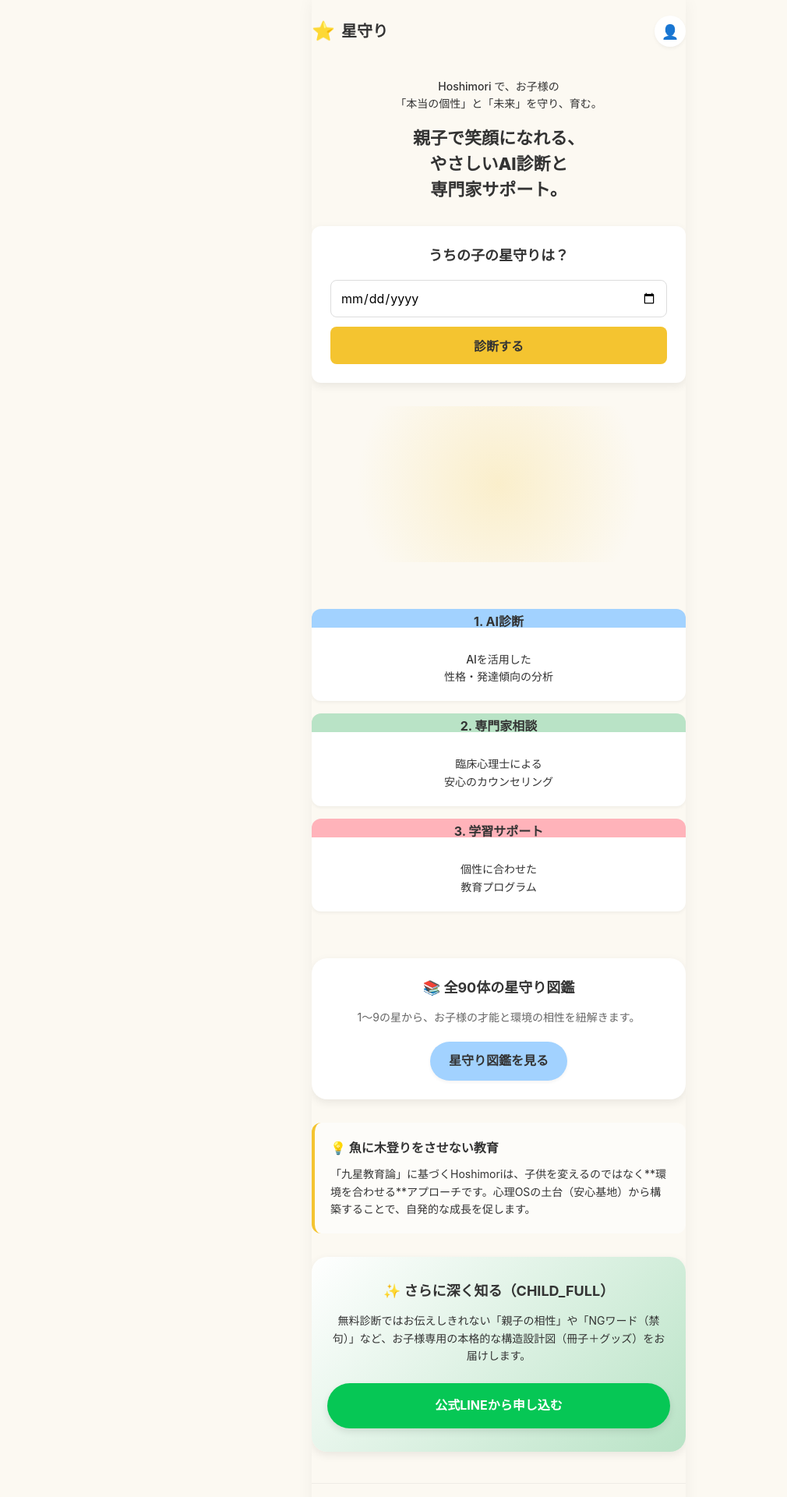
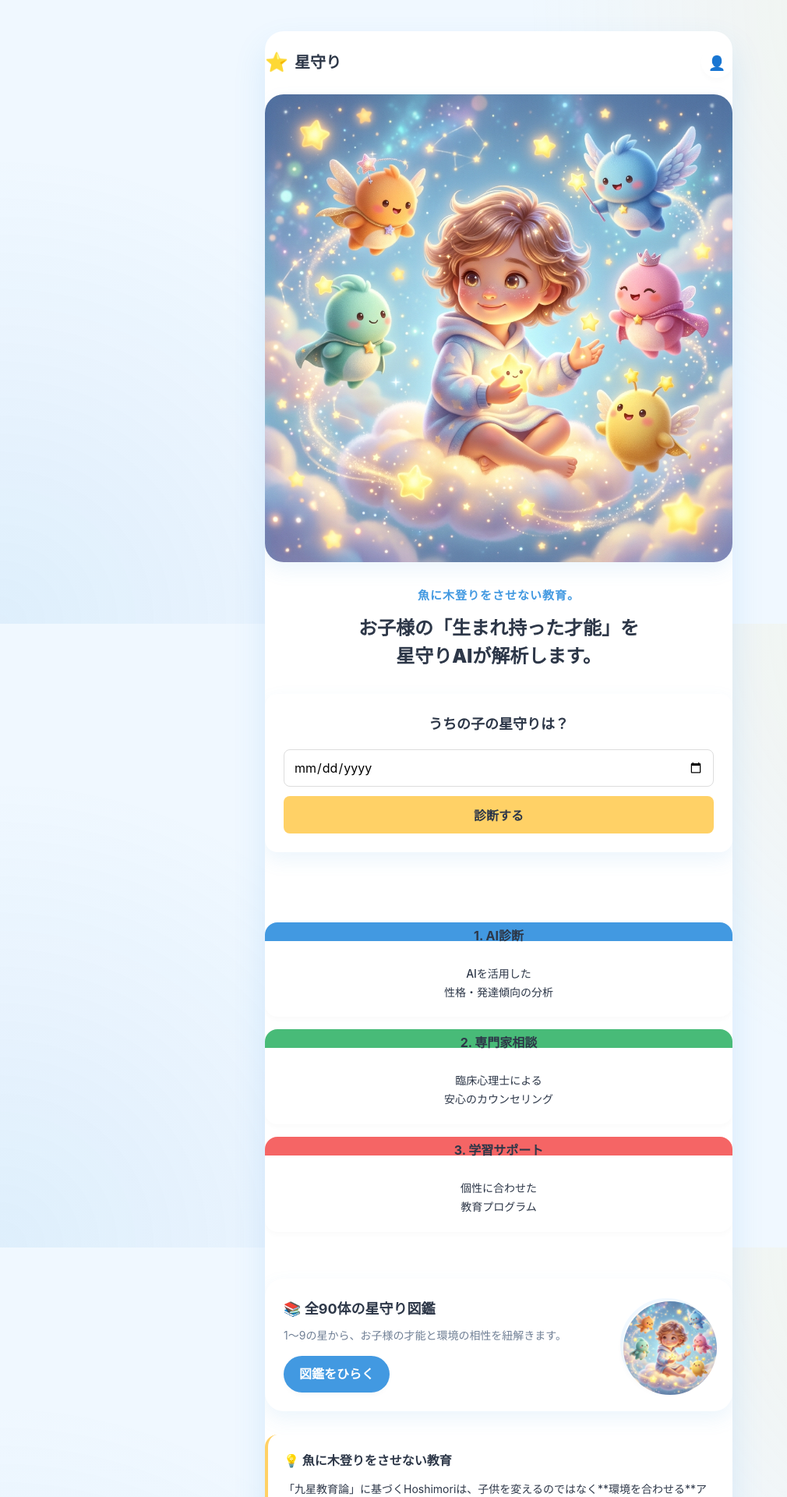
Before and after one commit to naotoada/hoshimori-web, a Next.js app: page / in a window 1280 px wide. Shown: the top 1920 px of the page at 78% size, without its empty margins (0-1010 px from the left). Built offline with nearby package versions, Linux system fonts and the light colour scheme.

Commit message:
UI: Overhaul design to professional light-blue & yellow theme with PC layout support and hero image

```diff
--- a/src/app/globals.css
+++ b/src/app/globals.css
@@ -1,20 +1,26 @@
 :root {
-  --bg-primary: #FCF9F2; /* Warm Ivory */
-  --bg-secondary: #ffffff;
-  --accent-yellow: #F4C430; /* Soft Yellow */
-  --accent-yellow-hover: #E3B320;
-  --text-main: #333333;
-  --text-muted: #666666;
-  --primary-blue: #A2D2FF; /* Soft Pastel Blue */
-  --primary-green: #B9E3C6; /* Soft Pastel Green */
-  --primary-red: #FFB3BA; /* Soft Pastel Red */
+  --bg-primary: #F0F8FF; /* Alice Blue / Light Sky Blue base */
+  --bg-secondary: #FFFFFF;
+  --bg-tertiary: #E1F0FA; /* Slightly darker blue for contrast */
 
-  --border-radius-lg: 20px;
-  --border-radius-md: 12px;
+  --accent-yellow: #FFD166; /* Vibrant, warm, premium yellow */
+  --accent-yellow-hover: #FFC033;
+  --accent-yellow-light: #FFE8A1;
+
+  --text-main: #2D3748; /* Professional dark gray/blue */
+  --text-muted: #718096;
+
+  --primary-blue: #4299E1;
+  --primary-green: #48BB78;
+  --primary-red: #F56565;
+
+  --border-radius-lg: 24px;
+  --border-radius-md: 16px;
   --border-radius-sm: 8px;
 
-  --shadow-sm: 0 2px 4px rgba(0,0,0,0.05);
-  --shadow-md: 0 4px 12px rgba(0,0,0,0.08);
+  --shadow-sm: 0 4px 6px rgba(0,0,0,0.02);
+  --shadow-md: 0 10px 25px rgba(66, 153, 225, 0.1);
+  --shadow-lg: 0 20px 40px rgba(66, 153, 225, 0.15);
 }
 
 * {
@@ -26,8 +32,11 @@
 body {
   font-family: 'Zen Maru Gothic', 'Zen Kaku Gothic New', -apple-system, BlinkMacSystemFont, "Segoe UI", Roboto, Helvetica, Arial, sans-serif;
   background-color: var(--bg-primary);
+  background-image: radial-gradient(circle at 100% 0%, rgba(255, 209, 102, 0.15) 0%, transparent 40%),
+                    radial-gradient(circle at 0% 100%, rgba(66, 153, 225, 0.1) 0%, transparent 40%);
+  background-attachment: fixed;
   color: var(--text-main);
-  line-height: 1.6;
+  line-height: 1.7;
 }
 
 a {
@@ -43,11 +52,22 @@
 }
 
 .container {
-  max-width: 480px; /* Mobile first */
+  max-width: 600px; /* Slightly wider for modern phones and tablets */
   margin: 0 auto;
   min-height: 100vh;
-  background-color: var(--bg-primary);
+  background-color: var(--bg-secondary);
   position: relative;
   overflow: hidden;
-  box-shadow: 0 0 20px rgba(0,0,0,0.05); /* So it looks good on desktop too */
+  box-shadow: var(--shadow-lg);
 }
+
+/* PC Optimization: when screen is wider than 600px, add padding to body and round the container */
+@media (min-width: 640px) {
+  body {
+    padding: 40px 20px;
+  }
+  .container {
+    border-radius: var(--border-radius-lg);
+    min-height: calc(100vh - 80px);
+  }
+}
--- a/src/app/hoshimori/[id]/page.module.css
+++ b/src/app/hoshimori/[id]/page.module.css
@@ -1,27 +1,34 @@
 .header {
-  padding: 20px 0;
+  padding: 30px 0;
   text-align: center;
   position: relative;
 }
 
 .backButton {
   position: absolute;
-  left: 0;
-  top: 24px;
+  left: 20px;
+  top: 36px;
   font-size: 14px;
   color: var(--text-muted);
   text-decoration: none;
+  font-weight: bold;
+  transition: color 0.2s;
+}
+
+.backButton:hover {
+  color: var(--primary-blue);
 }
 
 .title {
-  font-size: 28px;
+  font-size: 32px;
   font-weight: 900;
   color: var(--text-main);
-  margin-bottom: 4px;
+  margin-bottom: 8px;
+  letter-spacing: -0.5px;
 }
 
 .subtitle {
-  font-size: 14px;
+  font-size: 16px;
   color: var(--primary-blue);
   font-weight: bold;
 }
@@ -29,47 +36,100 @@
 .card {
   background-color: var(--bg-secondary);
   border-radius: var(--border-radius-lg);
-  padding: 24px;
-  box-shadow: var(--shadow-sm);
+  padding: 0 0 30px 0;
+  box-shadow: var(--shadow-md);
   margin-top: 20px;
+  overflow: hidden;
+}
+
+.imageWrapper {
+  position: relative;
+  width: 100%;
+  height: 280px;
+  background-color: var(--bg-primary);
+  margin-bottom: 30px;
+}
+
+.characterImage {
+  width: 100%;
+  height: 100%;
+  object-fit: cover;
 }
 
 .typeBadge {
+  position: absolute;
+  bottom: -16px;
+  left: 50%;
+  transform: translateX(-50%);
   background-color: var(--accent-yellow);
   color: var(--text-main);
-  display: inline-block;
-  padding: 6px 12px;
-  border-radius: 20px;
-  font-weight: bold;
-  font-size: 14px;
-  margin-bottom: 20px;
+  padding: 8px 20px;
+  border-radius: 30px;
+  font-weight: 900;
+  font-size: 16px;
+  box-shadow: var(--shadow-sm);
+  white-space: nowrap;
 }
 
 .metaInfo {
-  background-color: var(--bg-primary);
-  padding: 16px;
-  border-radius: var(--border-radius-sm);
-  font-size: 14px;
-  margin-bottom: 24px;
+  padding: 0 30px;
+  margin-bottom: 30px;
+  display: flex;
+  flex-direction: column;
+  gap: 10px;
 }
 
-.metaInfo p {
-  margin-bottom: 8px;
+.metaRow {
+  display: flex;
+  justify-content: space-between;
+  align-items: center;
+  padding: 12px 16px;
+  background-color: var(--bg-primary);
+  border-radius: var(--border-radius-sm);
 }
-.metaInfo p:last-child {
-  margin-bottom: 0;
+
+.metaLabel {
+  font-weight: bold;
+  color: var(--text-muted);
+  font-size: 14px;
+}
+
+.metaValue {
+  font-weight: bold;
+  color: var(--text-main);
+  font-size: 15px;
+}
+
+@media (min-width: 640px) {
+  .contentGrid {
+    display: grid;
+    grid-template-columns: 1fr 1fr;
+    gap: 20px;
+    padding: 0 30px;
+    margin-bottom: 30px;
+  }
 }
 
 .section {
-  margin-bottom: 24px;
+  padding: 0 30px;
+  margin-bottom: 30px;
+}
+
+@media (min-width: 640px) {
+  .section {
+    padding: 0;
+  }
+  .envSection, .importantSection, .section:last-child {
+    padding: 0 30px;
+  }
 }
 
 .sectionTitle {
   font-size: 18px;
-  font-weight: bold;
-  margin-bottom: 12px;
+  font-weight: 900;
+  margin-bottom: 16px;
   color: var(--text-main);
-  border-bottom: 2px solid var(--bg-primary);
+  border-bottom: 2px solid var(--bg-tertiary);
   padding-bottom: 8px;
 }
 
@@ -85,45 +145,70 @@
 }
 
 .content li {
-  margin-bottom: 6px;
+  margin-bottom: 8px;
 }
 
-.important {
-  background-color: rgba(255, 179, 186, 0.1);
-  padding: 16px;
-  border-radius: var(--border-radius-sm);
-  border-left: 4px solid var(--primary-red);
+.strengthSection .sectionTitle {
+  color: var(--primary-blue);
+  border-bottom-color: var(--primary-blue);
+}
+
+.weaknessSection .sectionTitle {
+  color: var(--primary-red);
+  border-bottom-color: var(--primary-red);
+}
+
+.envSection .sectionTitle {
+  color: var(--primary-green);
+  border-bottom-color: var(--primary-green);
+}
+
+.importantSection {
+  background-color: rgba(255, 209, 102, 0.1);
+  padding: 24px 30px;
+  border-radius: var(--border-radius-md);
+  margin: 0 30px 30px 30px;
+  border-left: 4px solid var(--accent-yellow);
+}
+
+@media (min-width: 640px) {
+  .importantSection {
+    padding: 24px 30px;
+  }
 }
 
 .ctaArea {
-  margin-top: 40px;
-  padding: 30px 20px;
+  margin-top: 50px;
+  padding: 40px 30px;
   text-align: center;
-  background: linear-gradient(135deg, var(--primary-blue), var(--primary-green));
+  background: linear-gradient(135deg, var(--primary-blue), #2b6cb0);
   border-radius: var(--border-radius-lg);
   color: #fff;
-  box-shadow: var(--shadow-md);
-  margin-bottom: 40px;
+  box-shadow: var(--shadow-lg);
+  margin-bottom: 60px;
 }
 
-.ctaArea p {
-  font-weight: bold;
-  font-size: 15px;
-  margin-bottom: 20px;
+.ctaText {
+  font-weight: 800;
+  font-size: 16px;
+  line-height: 1.8;
+  margin-bottom: 24px;
 }
 
 .ctaButton {
   display: inline-block;
-  background-color: #06C755;
-  color: white;
-  font-weight: bold;
-  padding: 16px 32px;
+  background-color: var(--accent-yellow);
+  color: var(--text-main);
+  font-weight: 900;
+  font-size: 16px;
+  padding: 16px 40px;
   border-radius: 30px;
   text-decoration: none;
-  box-shadow: 0 4px 10px rgba(0,0,0,0.1);
-  transition: transform 0.2s;
+  box-shadow: 0 4px 15px rgba(255, 209, 102, 0.4);
+  transition: transform 0.2s, box-shadow 0.2s;
 }
 
 .ctaButton:hover {
   transform: translateY(-2px);
+  box-shadow: 0 6px 20px rgba(255, 209, 102, 0.6);
 }
--- a/src/app/page.module.css
+++ b/src/app/page.module.css
@@ -35,31 +35,48 @@
 
 .hero {
   text-align: center;
-  margin-top: 20px;
   padding-bottom: 40px;
   position: relative;
 }
 
+.heroImageWrapper {
+  margin: -20px -20px 30px -20px; /* Bleed to the edges of the container */
+  position: relative;
+}
+
+@media (min-width: 640px) {
+  .heroImageWrapper {
+    margin: 0 0 30px 0;
+    border-radius: var(--border-radius-lg);
+    overflow: hidden;
+    box-shadow: var(--shadow-md);
+  }
+}
+
+.heroImage {
+  width: 100%;
+  height: auto;
+  display: block;
+}
+
+.heroTextContainer {
+  padding: 0 20px;
+}
+
 .subtitle {
-  font-size: 14px;
-  color: var(--text-main);
-  margin-bottom: 16px;
-  font-weight: 500;
+  font-size: 15px;
+  color: var(--primary-blue);
+  margin-bottom: 12px;
+  font-weight: 800;
+  letter-spacing: 1px;
 }
 
 .title {
-  font-size: 22px;
+  font-size: 24px;
   line-height: 1.5;
   color: var(--text-main);
   margin-bottom: 30px;
-  font-weight: 800;
-}
-
-.heroIllustration {
-  height: 200px;
-  margin-top: 20px;
-  background: radial-gradient(circle at center, rgba(244,196,48,0.2) 0%, transparent 70%);
-  border-radius: var(--border-radius-lg);
+  font-weight: 900;
 }
 
 .features {
@@ -104,31 +121,60 @@
   background-color: var(--bg-secondary);
   border-radius: var(--border-radius-lg);
   padding: 24px;
-  text-align: center;
   box-shadow: var(--shadow-md);
   margin-bottom: 30px;
+  overflow: hidden;
 }
 
-.zukanTeaser h3 {
-  font-size: 18px;
-  margin-bottom: 12px;
+.zukanTeaserContent {
+  display: flex;
+  align-items: center;
+  justify-content: space-between;
+  gap: 16px;
 }
 
-.zukanTeaser p {
+.zukanTeaserText {
+  flex: 1;
+  text-align: left;
+}
+
+.zukanTeaserText h3 {
+  font-size: 18px;
+  margin-bottom: 8px;
+  color: var(--text-main);
+}
+
+.zukanTeaserText p {
   font-size: 14px;
   color: var(--text-muted);
-  margin-bottom: 20px;
+  margin-bottom: 16px;
+  line-height: 1.5;
+}
+
+.zukanTeaserImage {
+  flex-shrink: 0;
+  width: 120px;
+  height: 120px;
+  border-radius: 50%;
+  border: 4px solid var(--bg-primary);
+  box-shadow: var(--shadow-sm);
 }
 
 .zukanButton {
   display: inline-block;
   background-color: var(--primary-blue);
-  color: var(--text-main);
+  color: white;
   font-weight: bold;
-  padding: 12px 24px;
+  padding: 10px 20px;
   border-radius: 30px;
   text-decoration: none;
   box-shadow: var(--shadow-sm);
+  transition: transform 0.2s, background-color 0.2s;
+}
+
+.zukanButton:hover {
+  transform: translateY(-2px);
+  background-color: #2b6cb0;
 }
 
 .theory {
--- a/src/app/page.tsx
+++ b/src/app/page.tsx
@@ -18,15 +18,25 @@
 
       {/* Hero Section */}
       <section className={styles.hero}>
-        <p className={styles.subtitle}>Hoshimori で、お子様の<br/>「本当の個性」と「未来」を守り、育む。</p>
-        <h2 className={styles.title}>親子で笑顔になれる、<br/>やさしいAI診断と<br/>専門家サポート。</h2>
+        <div className={styles.heroImageWrapper}>
+          <Image
+            src="/hero.png"
+            alt="Hoshimori Star Guardians"
+            width={600}
+            height={338}
+            className={styles.heroImage}
+            priority
+          />
+        </div>
+        <div className={styles.heroTextContainer}>
+          <p className={styles.subtitle}>魚に木登りをさせない教育。</p>
+          <h2 className={styles.title}>
+            お子様の「生まれ持った才能」を<br/>
+            星守りAIが解析します。
+          </h2>
+        </div>
 
         <DiagnosisForm />
-
-        <div className={styles.heroIllustration}>
-          {/* Placeholder for illustration */}
-          <div className={styles.starPath}></div>
-        </div>
       </section>
 
       {/* Features Section */}
@@ -49,9 +59,22 @@
 
       {/* Zukan Teaser */}
       <section className={styles.zukanTeaser}>
-        <h3>📚 全90体の星守り図鑑</h3>
-        <p>1〜9の星から、お子様の才能と環境の相性を紐解きます。</p>
-        <a href="/zukan" className={styles.zukanButton}>星守り図鑑を見る</a>
+        <div className={styles.zukanTeaserContent}>
+          <div className={styles.zukanTeaserText}>
+            <h3>📚 全90体の星守り図鑑</h3>
+            <p>1〜9の星から、お子様の才能と環境の相性を紐解きます。</p>
+            <a href="/zukan" className={styles.zukanButton}>図鑑をひらく</a>
+          </div>
+          <div className={styles.zukanTeaserImage}>
+            <Image
+              src="/hero.png"
+              alt="Hoshimori"
+              width={120}
+              height={120}
+              style={{ objectFit: 'cover', borderRadius: '50%' }}
+            />
+          </div>
+        </div>
       </section>
 
       {/* Theory Section */}
```
Also changed, not shown: src/app/hoshimori/[id]/page.tsx (+43 -29 lines), public/hero.png (added).
